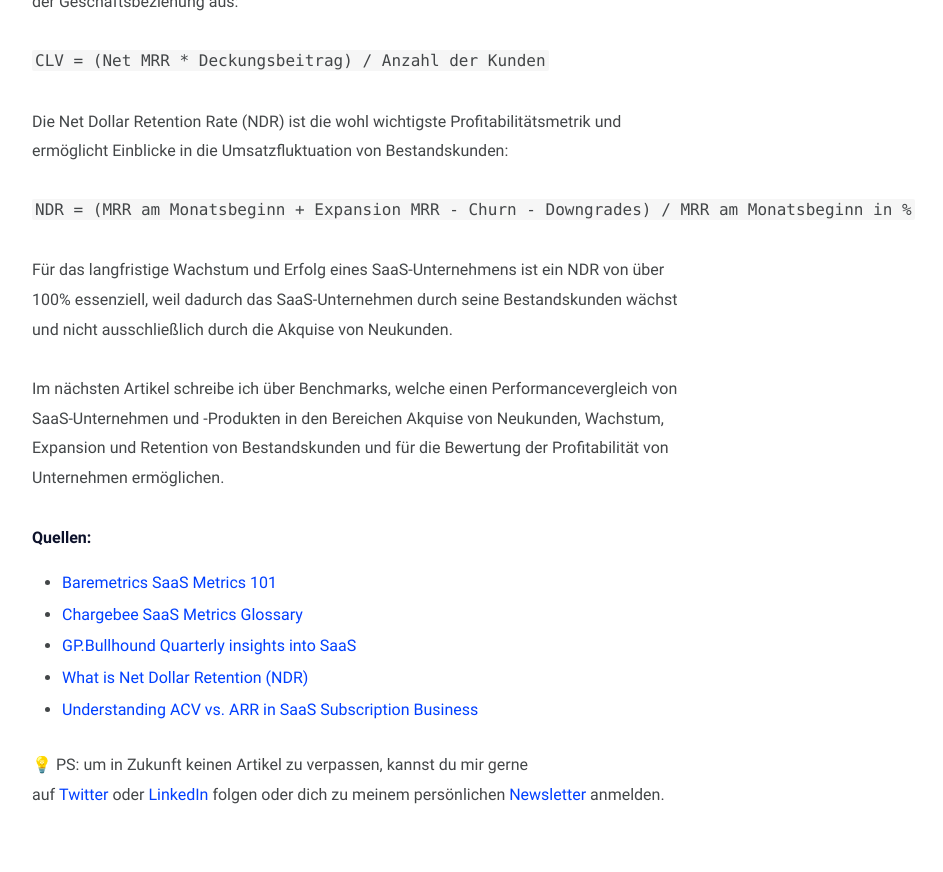
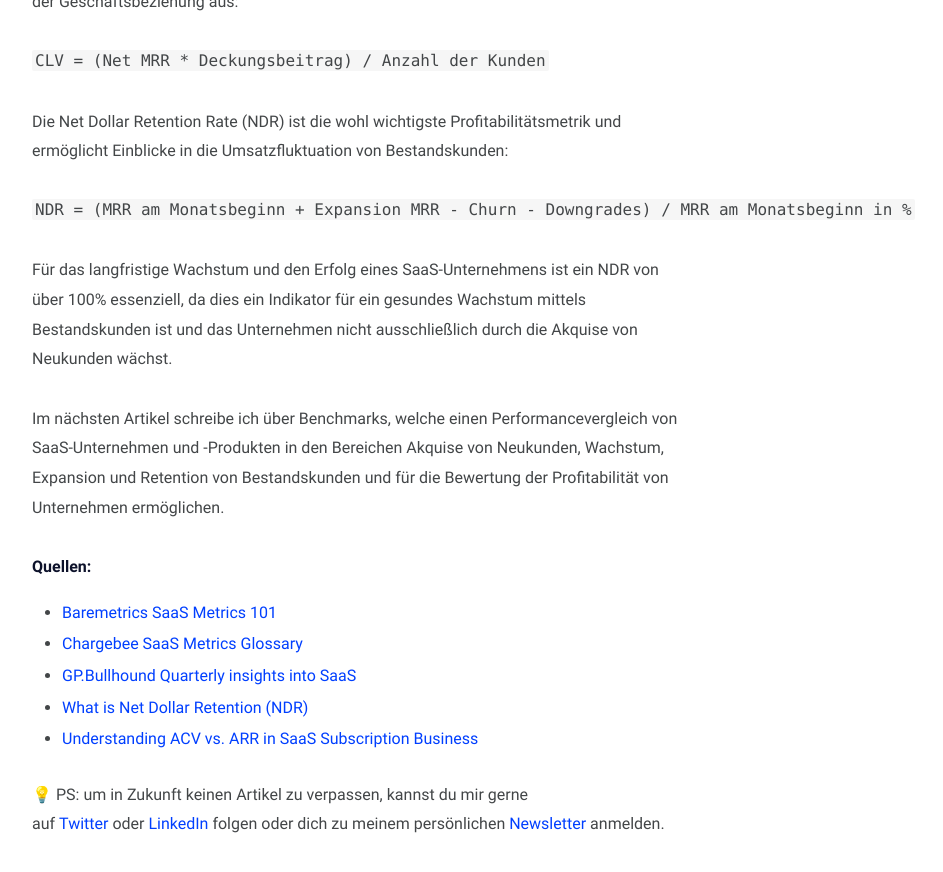
Before and after one commit to mariostnr/website, a Jekyll site: the page built from _posts/2021-05-13-saas-metriken.md, in a window 1280 px wide and 900 px high, scrolled down 3197 px. Shown: the top 872 px of the window, without its empty margins (278-1221 px from the left). Built offline with Jekyll 4.4.1, drawn with Linux system fonts in a browser that asks for light colours; some of the changed text lies outside the part shown.

Commit message:
Update Blog “2021-05-13-saas-metriken”

```diff
--- a/_posts/2021-05-13-saas-metriken.md
+++ b/_posts/2021-05-13-saas-metriken.md
@@ -83,7 +83,7 @@ Die Net Dollar Retention Rate (NDR) ist die wohl wichtigste Profitabilitätsmetr
 
 `NDR = (MRR am Monatsbeginn + Expansion MRR - Churn - Downgrades) / MRR am Monatsbeginn in %`
 
-Für das langfristige Wachstum und Erfolg eines SaaS-Unternehmens ist ein NDR von über 100% essenziell, weil dadurch das SaaS-Unternehmen durch seine Bestandskunden wächst und nicht ausschließlich durch die Akquise von Neukunden.
+Für das langfristige Wachstum und den Erfolg eines SaaS-Unternehmens ist ein NDR von über 100% essenziell, da dies ein Indikator für ein gesundes Wachstum mittels Bestandskunden ist und das Unternehmen nicht ausschließlich durch die Akquise von Neukunden wächst.
 
 Im nächsten Artikel schreibe ich über Benchmarks, welche einen Performancevergleich von SaaS-Unternehmen und -Produkten in den Bereichen Akquise von Neukunden, Wachstum, Expansion und Retention von Bestandskunden und für die Bewertung der Profitabilität von Unternehmen ermöglichen.
 
```
Also changed, not shown: other parts of _posts/2021-05-13-saas-metriken.md (+1 -1 lines).
